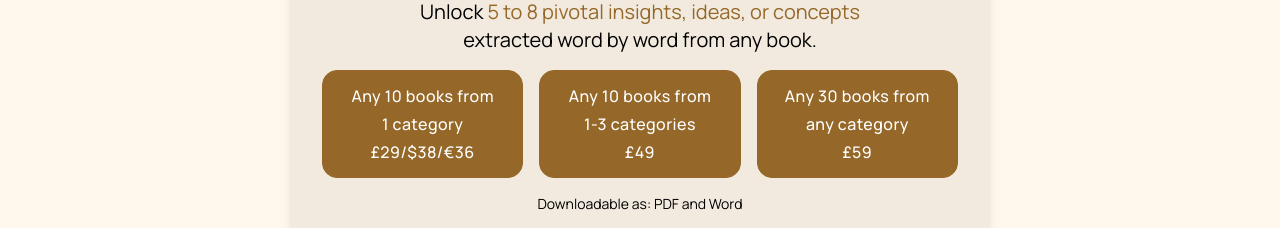
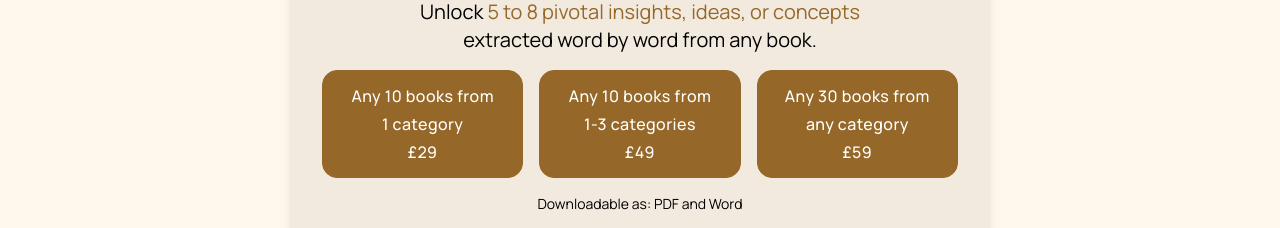
Before and after one commit to maiznadeem/great-read, a React (Vite) app in the folder client/: page /notes in a window 1280 px wide. Shown: the part 258-486 px from the top of the page. Built offline with nearby package versions, Linux system fonts and the light colour scheme; what @react-pdf/renderer would draw is missing.

Commit message:
Changed prices to only GBP

```diff
--- a/client/src/components/Product/SelectProduct.jsx
+++ b/client/src/components/Product/SelectProduct.jsx
@@ -37,7 +37,7 @@ const SelectProduct = ({ selectedButton, handleButtonClick }) => {
                         backgroundColor: selectedButton == null ? '#956829' : ''
                     }}
                 >
-                    Any 10 books from <br /> 1 category <br /> £29/$38/€36
+                    Any 10 books from <br /> 1 category <br /> £29
                 </ToggleButton>
                 <ToggleButton
                     value={2}
```
